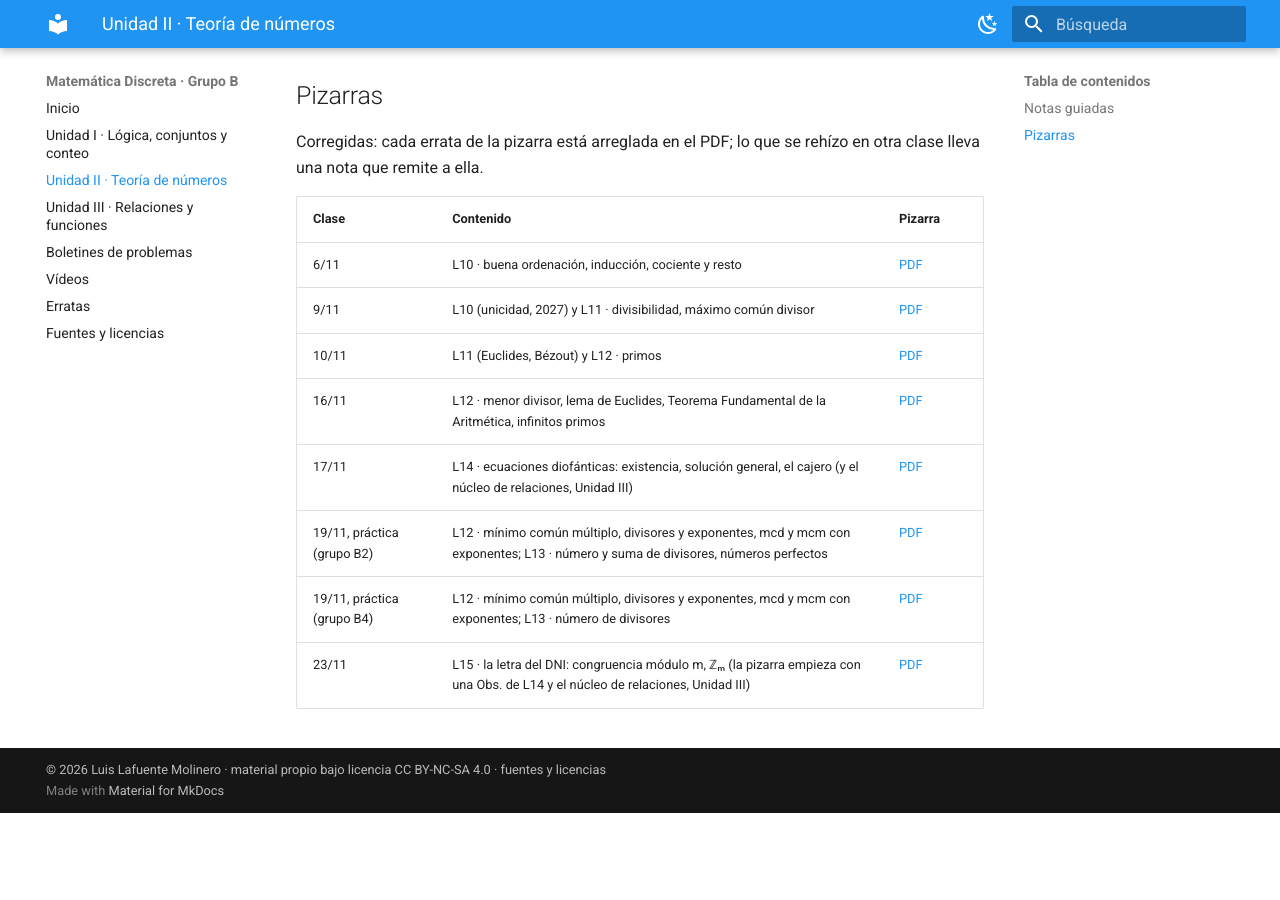
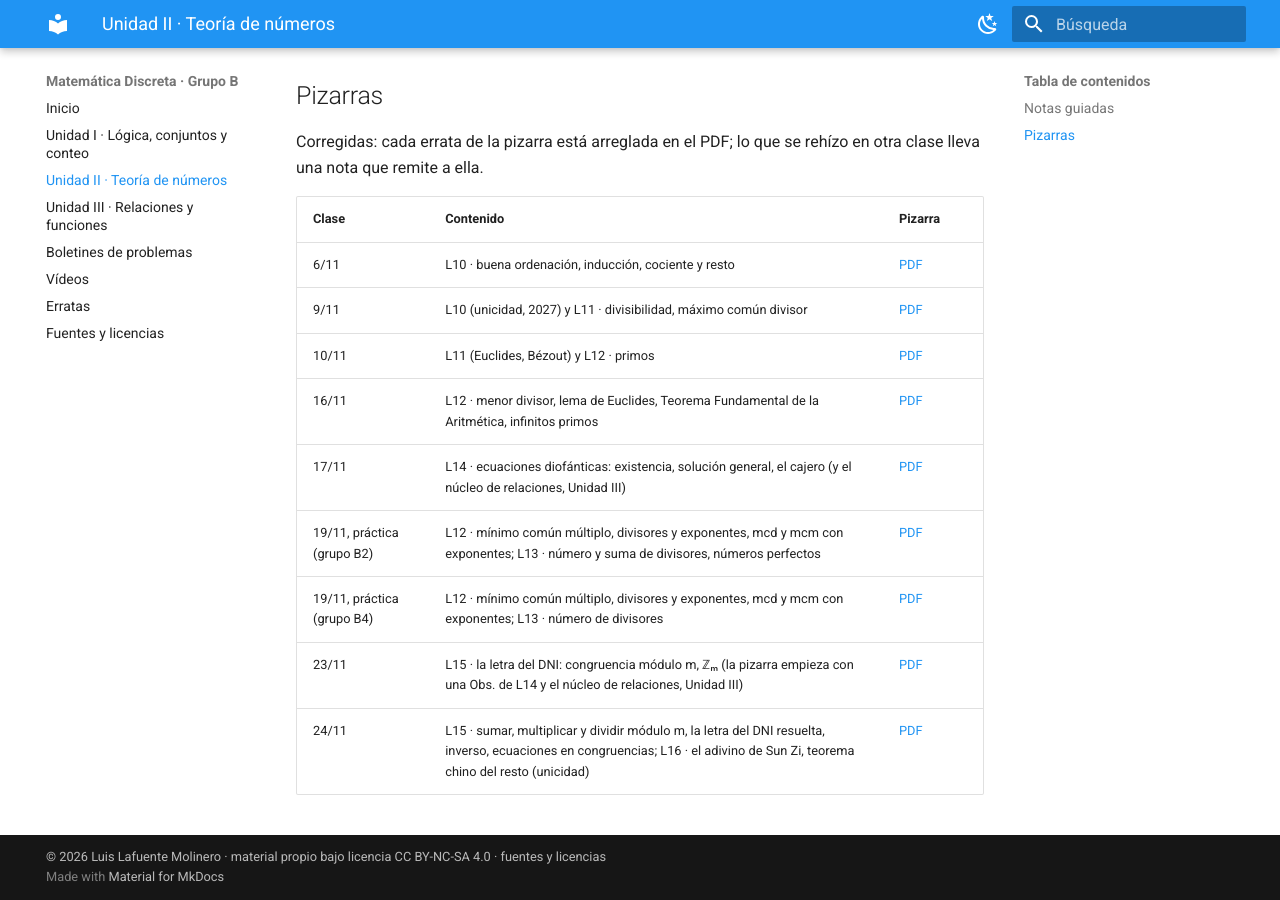
Before and after one commit to llafuent/md2627, an MkDocs documentation site: the page built from docs/unidad2.md, in a window 1280 px wide and 900 px high, scrolled down 767 px. Built offline with MkDocs 1.6.1 and Material for MkDocs 9.7.7, drawn with Linux system fonts in a browser that asks for light colours; before the commit the page ends 1580 px from its top, so only the background shows below that.

Commit message:
Publicar material: material/u2/pizarra20261124.pdf, unidad2.md

```diff
--- a/docs/unidad2.md
+++ b/docs/unidad2.md
@@ -32,3 +32,4 @@ remite a ella.
 | 19/11, práctica (grupo B2) | L12 · mínimo común múltiplo, divisores y exponentes, mcd y mcm con exponentes; L13 · número y suma de divisores, números perfectos | [PDF](material/u2/pizarra20261119B2.pdf) |
 | 19/11, práctica (grupo B4) | L12 · mínimo común múltiplo, divisores y exponentes, mcd y mcm con exponentes; L13 · número de divisores | [PDF](material/u2/pizarra20261119B4.pdf) |
 | 23/11 | L15 · la letra del DNI: congruencia módulo m, ℤₘ (la pizarra empieza con una Obs. de L14 y el núcleo de relaciones, Unidad III) | [PDF](material/u2/pizarra20261123.pdf) |
+| 24/11 | L15 · sumar, multiplicar y dividir módulo m, la letra del DNI resuelta, inverso, ecuaciones en congruencias; L16 · el adivino de Sun Zi, teorema chino del resto (unicidad) | [PDF](material/u2/pizarra20261124.pdf) |
```
Also changed, not shown: 1 other file.
